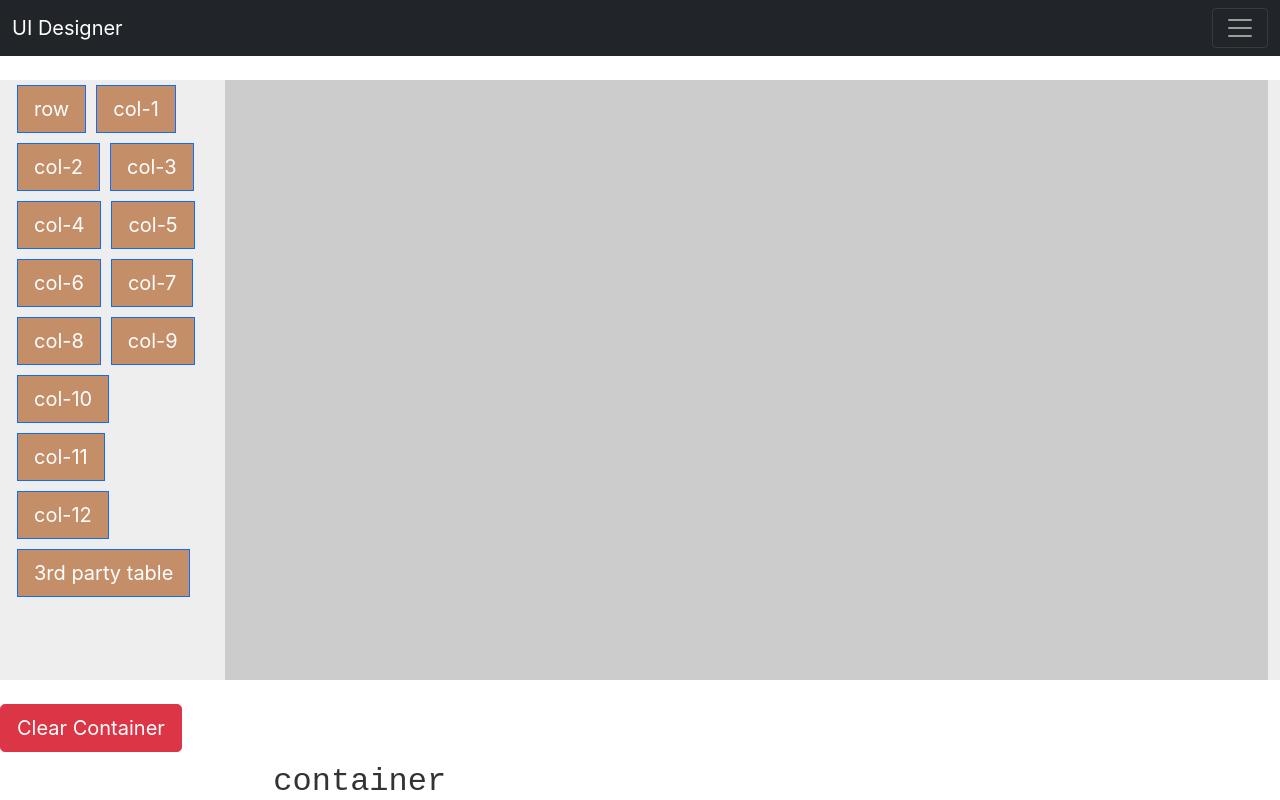
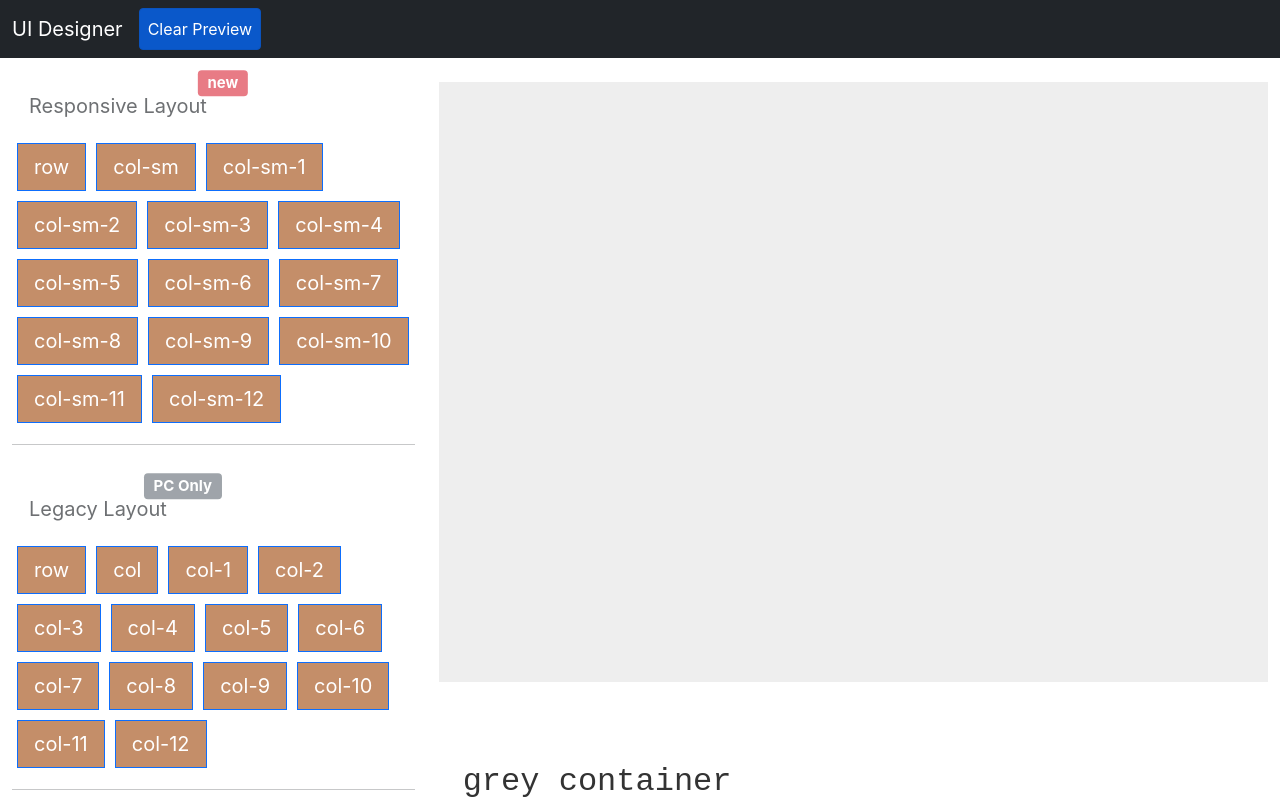
Before and after one commit to th507/proof-of-concept-layout-designer, a React (Create React App) app: page / in a window 1280 px wide. Shown: the top 800 px of the page. Built offline with nearby package versions, Linux system fonts and the light colour scheme.

Commit message:
add responsive elements (col-sm-*) and some stylish improvements

```diff
--- a/src/App.css
+++ b/src/App.css
@@ -38,7 +38,7 @@
 }
 
 .walnut {
-  background-color: #eee;
+  background-color: white;
 }
 
 .grey {
--- a/src/App.js
+++ b/src/App.js
@@ -10,14 +10,13 @@ function App() {
     <Nav /><br />
     <div className="container-fluid">
         <div className="row">
-            <div className="col-2 walnut">
+            <div className="col-4 walnut">
               <Sidebar />
             </div>
-            <div className="col-10 grey"><Preview /></div>
+            <div className="col-8"><Preview /></div>
         </div>
     </div>
-    <br />
-    <a className="btn btn-danger btn-lg" role="button" href="/">Clear Container</a>
+    <hr /><br />
 
   </>
   )
--- a/src/components/droppable.js
+++ b/src/components/droppable.js
@@ -18,11 +18,6 @@ class Droppable extends React.Component {
     this.state = {
       content: this.hasContent ? this.props.children : null,
     }
-
-    this.tranferrable = new Scheme({
-      name: this.name,
-      value: this,
-    })
   }
   createScheme() {
     return new Scheme({
--- a/src/components/nav.js
+++ b/src/components/nav.js
@@ -2,12 +2,19 @@ import React from 'react'
 
 function Nav() {
   return (
-  <nav className="navbar navbar-dark bg-dark">
+  <nav className="navbar navbar-expand-lg navbar-dark bg-dark">
     <div className="container-fluid">
       <a className="navbar-brand" href=".">UI Designer</a>
       <button className="navbar-toggler" type="button" data-bs-toggle="collapse" data-bs-target="#navbarSupportedContent" aria-controls="navbarSupportedContent" aria-expanded="false" aria-label="Toggle navigation">
-      <span className="navbar-toggler-icon"></span>
-    </button>
+        <span className="navbar-toggler-icon"></span>
+      </button>
+      <div className="collapse navbar-collapse" id="navbarSupportedContent">
+        <ul className="navbar-nav me-auto mb-2 mb-lg-0">
+          <li className="nav-item">
+            <a className="nav-link active btn btn-primary" aria-current="page" href="/">Clear Preview</a>
+          </li>
+        </ul>
+      </div>
     </div>
   </nav>
   )
--- a/src/components/preview.js
+++ b/src/components/preview.js
@@ -5,11 +5,9 @@ import Droppable from './droppable'
 
 function Preview() {
   return (
-  <div className="greater-grey container">
     <Droppable>
-      <div id="target" className="container"></div>
+      <div id="target" className="grey container"></div>
     </Droppable>
-  </div>
   )
 }
 
--- a/src/components/sidebar.js
+++ b/src/components/sidebar.js
@@ -96,15 +96,37 @@ class MyNumber extends Number {
 
 class Sidebar extends React.Component {
   static KEYPATH = "application/my-app"
-  static nameList = ['row', ...[...new MyNumber(12)].map(i => `col-${i}`)]
+  static nameList = (variant = '') => ['row', `col${variant}`, ...[...new MyNumber(12)].map(i => `col${variant}-${i}`)]
 
   render() {
     return (
       <div className="sidebar">
-      {
-        this.constructor.nameList.map((name, key) => <Item name={name} key={key} />)
-      }
-      <DemoTableWrapper name="3rd party table" />
+        <div className="card-title">
+          <span className="position-relative btn btn-lg disabled">Responsive Layout
+            <span className="position-absolute top-0 start-100 translate-middle badge bg-danger">
+              new<span className="visually-hidden">generation</span>
+            </span>
+          </span>
+        </div>
+        { this.constructor.nameList('-sm').map((name, key) => <Item name={name} key={key} />) }
+
+        <hr /><br />
+        <div className="card-title">
+          <span className="position-relative btn btn-lg disabled">Legacy Layout
+            <span className="position-absolute top-0 start-100 translate-middle badge bg-secondary">
+              PC Only<span className="visually-hidden">generation</span>
+            </span>
+          </span>
+        </div>
+        { this.constructor.nameList('').map((name, key) => <Item name={name} key={key} />) }
+
+        <hr />
+        <div className="card-title">
+          <span className="position-relative btn btn-lg disabled">3rd party Components
+          </span>
+        </div>
+
+        <DemoTableWrapper name="3rd party table" />
       </div>
     )
   }
```
